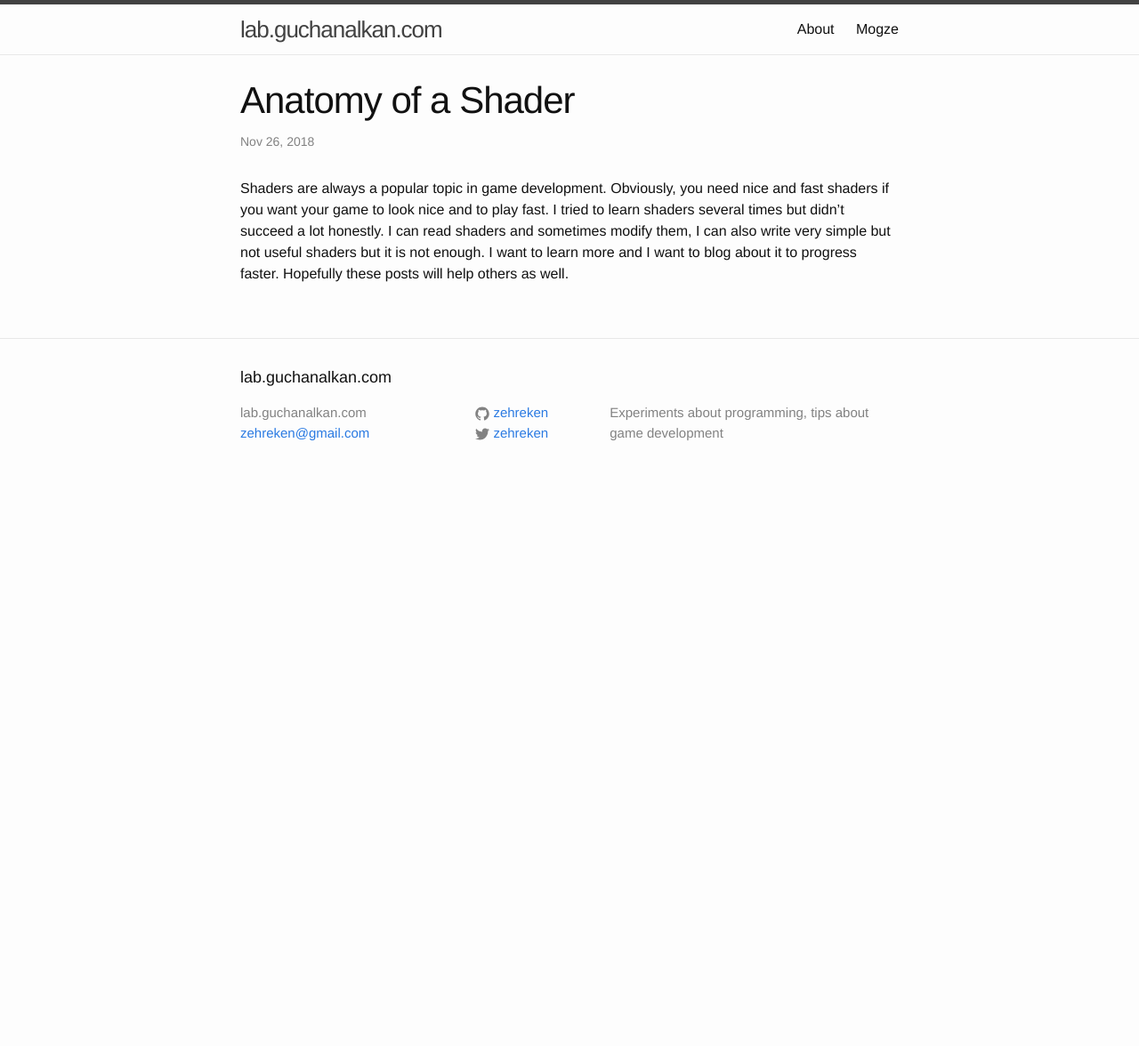
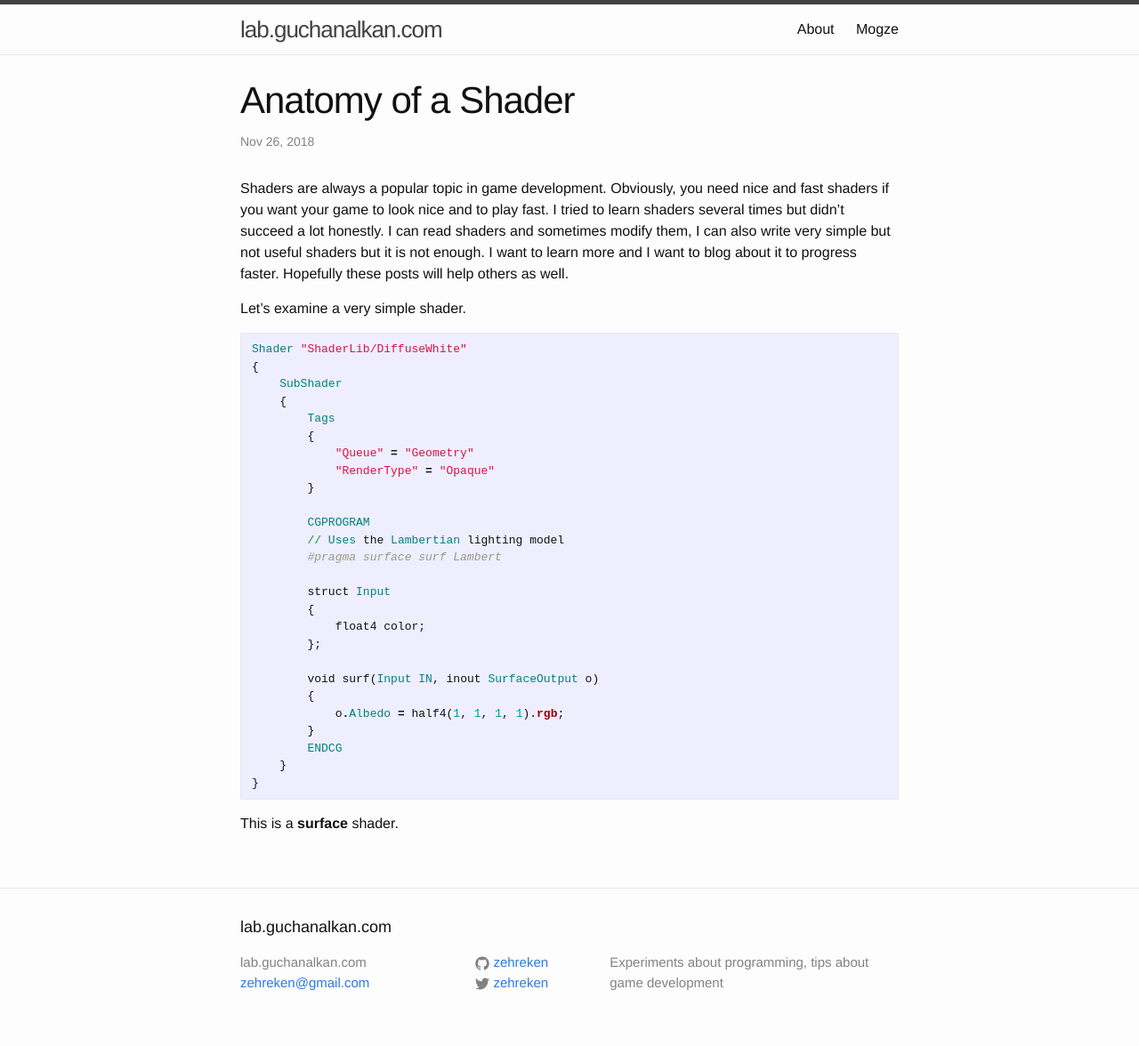
Before and after one commit to zehreken/zehreken.github.io, a Jekyll site: the page built from _posts/2018-11-26-anatomy-of-a-shader.markdown, in a window 1280 px wide. Shown: the whole page at 89% size. Built offline with Jekyll 4.4.1, drawn with Linux system fonts in a browser that asks for light colours; before the commit the page ends 900 px from its top, so only the background shows below that.

Commit message:
Update 2018-11-26-anatomy-of-a-shader.markdown

```diff
--- a/_posts/2018-11-26-anatomy-of-a-shader.markdown
+++ b/_posts/2018-11-26-anatomy-of-a-shader.markdown
@@ -3,3 +3,36 @@ layout: post
 title: Anatomy of a Shader
 ---
 Shaders are always a popular topic in game development. Obviously, you need nice and fast shaders if you want your game to look nice and to play fast. I tried to learn shaders several times but didn't succeed a lot honestly. I can read shaders and sometimes modify them, I can also write very simple but not useful shaders but it is not enough. I want to learn more and I want to blog about it to progress faster. Hopefully these posts will help others as well.
+
+Let's examine a very simple shader.
+
+{% highlight ruby %}
+Shader "ShaderLib/DiffuseWhite"
+{
+    SubShader
+    {
+        Tags
+        {
+            "Queue" = "Geometry"
+            "RenderType" = "Opaque"
+        }
+
+        CGPROGRAM
+        // Uses the Lambertian lighting model
+        #pragma surface surf Lambert
+
+        struct Input
+        {
+            float4 color;
+        };
+
+        void surf(Input IN, inout SurfaceOutput o)
+        {
+            o.Albedo = half4(1, 1, 1, 1).rgb;
+        }
+        ENDCG
+    }
+}
+{% endhighlight %}
+
+This is a **surface** shader.
```
